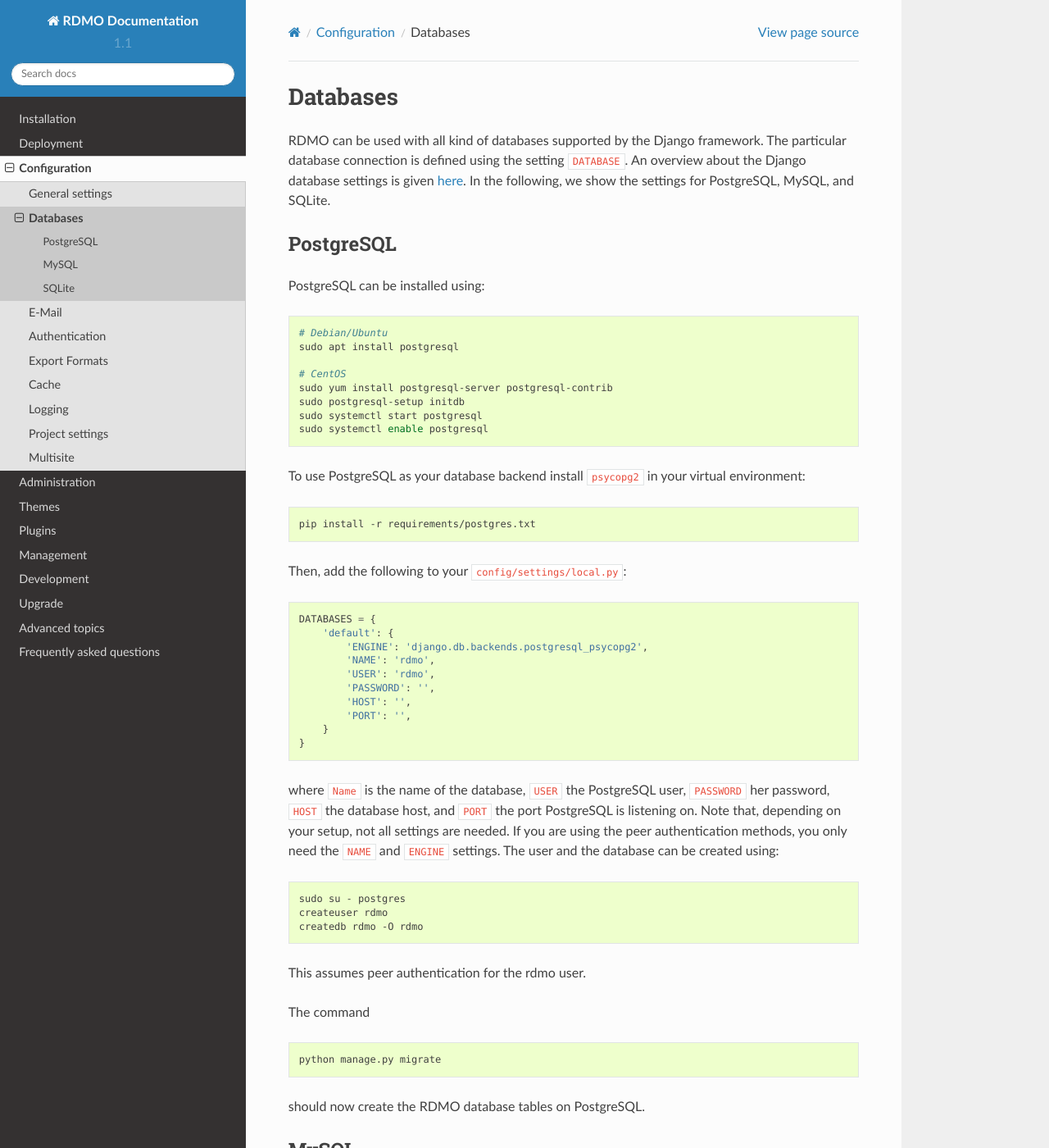
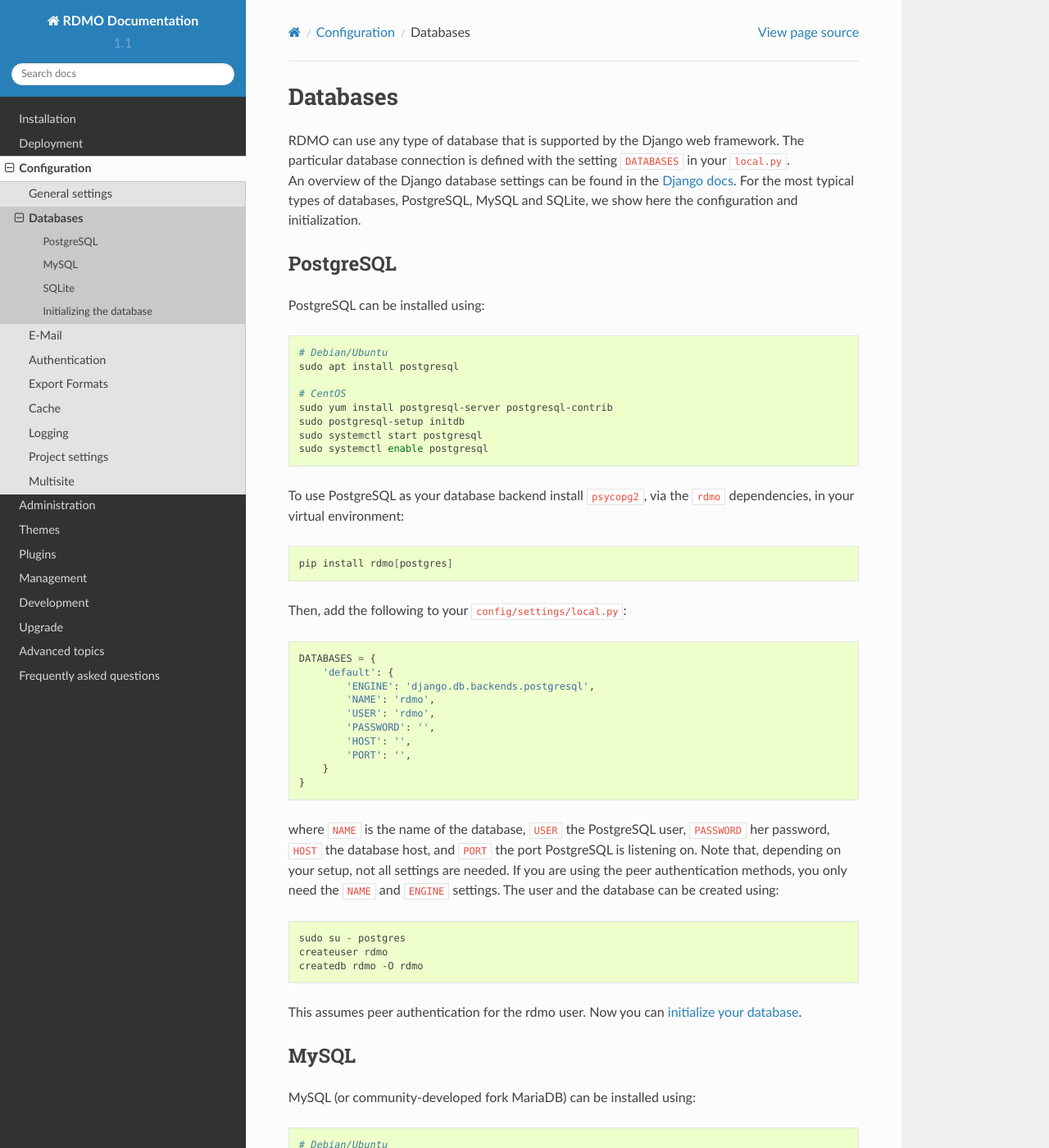
Before and after one commit to rdmorganiser/rdmo-docs, a Sphinx documentation site: the page built from docs/configuration/databases.md, in a window 1280 px wide and 1400 px high. Shown: the whole window at 82% size. Built offline with Sphinx 7.4.7 and the Read the Docs theme 2.0.0, drawn with Linux system fonts in a browser that asks for light colours; some of the changed text lies outside the part shown.

Commit message:
chore: refactor and update databases

````diff
--- a/docs/configuration/databases.md
+++ b/docs/configuration/databases.md
@@ -1,8 +1,9 @@
 # Databases
 
-RDMO can be used with all kind of databases supported by the Django framework. The particular database connection is defined using the setting `DATABASE`. An overview about the Django database settings is given [here](https://docs.djangoproject.com/en/1.10/ref/settings/#databases). In the following, we show the settings for PostgreSQL, MySQL, and SQLite.
+RDMO can use any type of database that is supported by the Django web framework. The particular database connection is defined with the setting `DATABASES` in your `local.py`.
+An overview of the Django database settings can be found in the [Django docs](https://docs.djangoproject.com/en/4.2/ref/settings/#databases). For the most typical types of databases, PostgreSQL, MySQL and SQLite, we show here the configuration and initialization.
 
-## PostgreSQL
+### PostgreSQL
 
 PostgreSQL can be installed using:
 
@@ -17,10 +18,10 @@
 sudo systemctl enable postgresql
 ```
 
-To use PostgreSQL as your database backend install `psycopg2` in your virtual environment:
+To use PostgreSQL as your database backend install `psycopg2`, via the `rdmo` dependencies, in your virtual environment:
 
 ```bash
-pip install -r requirements/postgres.txt
+pip install rdmo[postgres]
 ```
 
 Then, add the following to your `config/settings/local.py`:
@@ -28,7 +29,7 @@
 ```python
 DATABASES = {
     'default': {
-        'ENGINE': 'django.db.backends.postgresql_psycopg2',
+        'ENGINE': 'django.db.backends.postgresql',
         'NAME': 'rdmo',
         'USER': 'rdmo',
         'PASSWORD': '',
@@ -38,7 +39,7 @@
 }
 ```
 
-where `Name` is the name of the database, `USER` the PostgreSQL user, `PASSWORD` her password, `HOST` the database host, and `PORT` the port PostgreSQL is listening on. Note that, depending on your setup, not all settings are needed. If you are using the peer authentication methods, you only need the `NAME` and `ENGINE` settings. The user and the database can be created using:
+where `NAME` is the name of the database, `USER` the PostgreSQL user, `PASSWORD` her password, `HOST` the database host, and `PORT` the port PostgreSQL is listening on. Note that, depending on your setup, not all settings are needed. If you are using the peer authentication methods, you only need the `NAME` and `ENGINE` settings. The user and the database can be created using:
 
 ```bash
 sudo su - postgres
@@ -47,17 +48,9 @@
 ```
 
 This assumes peer authentication for the rdmo user.
+Now you can [initialize your database](#initializing-the-database).
 
-The command
-
-```bash
-python manage.py migrate
-```
-
-should now create the RDMO database tables on PostgreSQL.
-
-
-## MySQL
+### MySQL
 
 
 MySQL (or community-developed fork MariaDB) can be installed using:
@@ -75,10 +68,10 @@
 sudo mysql_secure_installation
 ```
 
-To use MySQL as your database backend install `mysqlclient` in your virtual environment:
+To use MySQL as your database backend install `mysqlclient`, via the `rdmo` dependencies, in your virtual environment:
 
 ```bash
-pip install -r requirements/mysql.txt
+pip install rdmo[mysql]
 ```
 
 Then, add the following to your `config/settings/local.py`:
@@ -102,7 +95,7 @@
 }
 ```
 
-to your `config/settings/local.py`. Here, `Name` is the name of the database, `USER` the MySQL user, `PASSWORD` her password, `HOST` the database host, and `PORT` the port MySQL is listening on. If you don't use `/tmp/mysql.sock`, you can use `unix_socket` to specify its path. The user and the database can be created using:
+to your `config/settings/local.py`. Here, `NAME` is the name of the database, `USER` the MySQL user, `PASSWORD` her password, `HOST` the database host, and `PORT` the port MySQL is listening on. If you don't use `/tmp/mysql.sock`, you can use `unix_socket` to specify its path. The user and the database can be created using:
 
 ```mysql
 CREATE USER 'rdmo'@'localhost' identified by 'not a good password';
@@ -111,19 +104,12 @@
 ```
 
 on the MySQL-shell.
-
-The command
-
-```bash
-python manage.py migrate
-```
-
-should now create the RDMO database tables on MySQL.
+ Now you can [initialize your database](#initializing-the-database).
 
 
-## SQLite
+### SQLite
 
-SQLite is the default option in RDMO, but we recommend it only for a development/testing setup. It can be configured in `config/settings/local.py` by adding:
+SQLite is the default option in RDMO, but we recommend it only for a development/testing setup on your local machine. It can be configured in `config/settings/local.py` by adding:
 
 ```python
 DATABASES = {
@@ -134,12 +120,16 @@
 }
 ```
 
-where `Name` is the name of database file.
+where `NAME` is the name of database file. Now you can [initialize your database](#initializing-the-database).
+
+### Initializing the database
+
+When you have configured your database, you can initialize the database tables with a Django command [`migrate`](https://docs.djangoproject.com/en/4.2/ref/django-admin/#migrate).
+
 
 The command
 
 ```bash
 python manage.py migrate
 ```
-
-should now create RDMO database tables in the specified database file.
+should now create RDMO database tables in the specified database.
````
